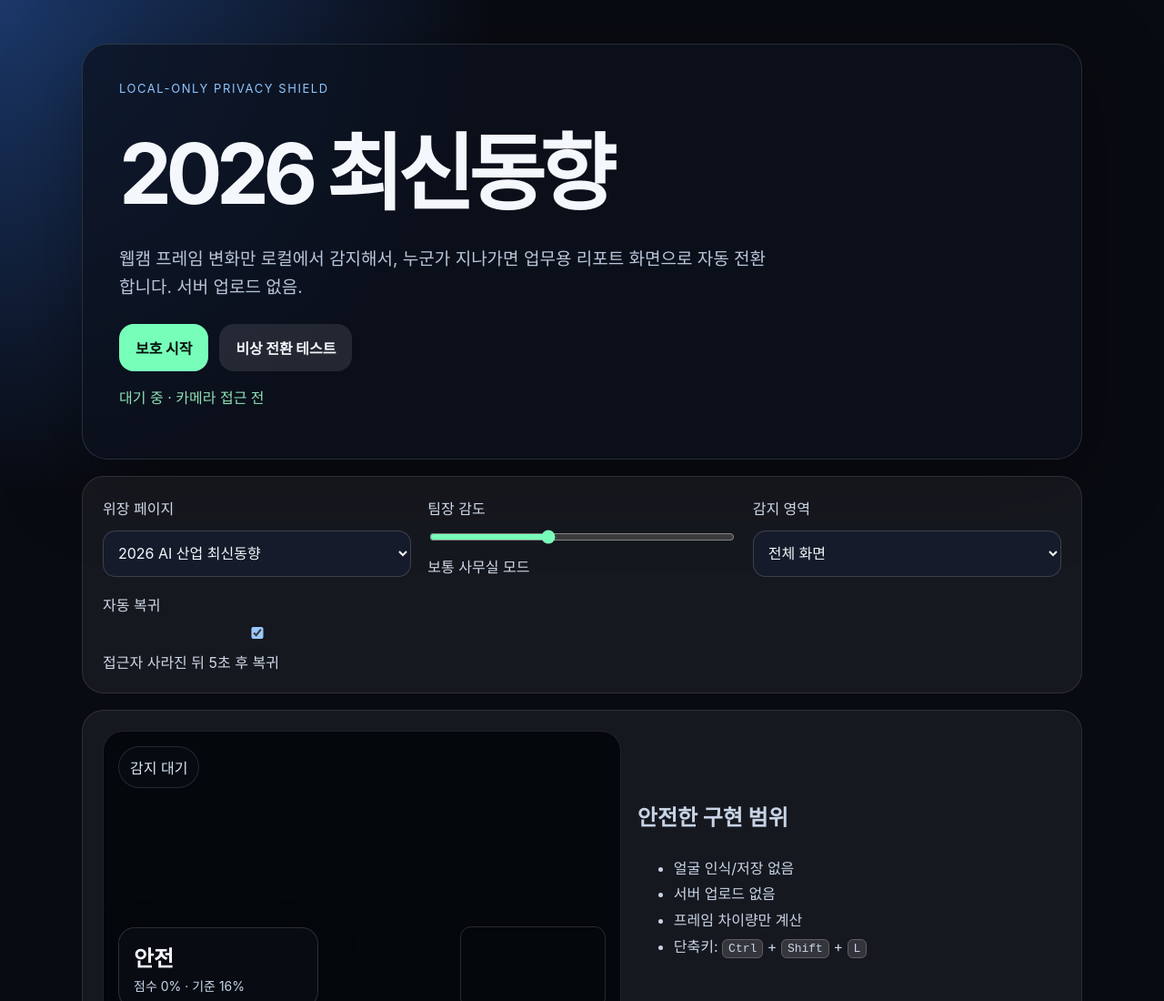
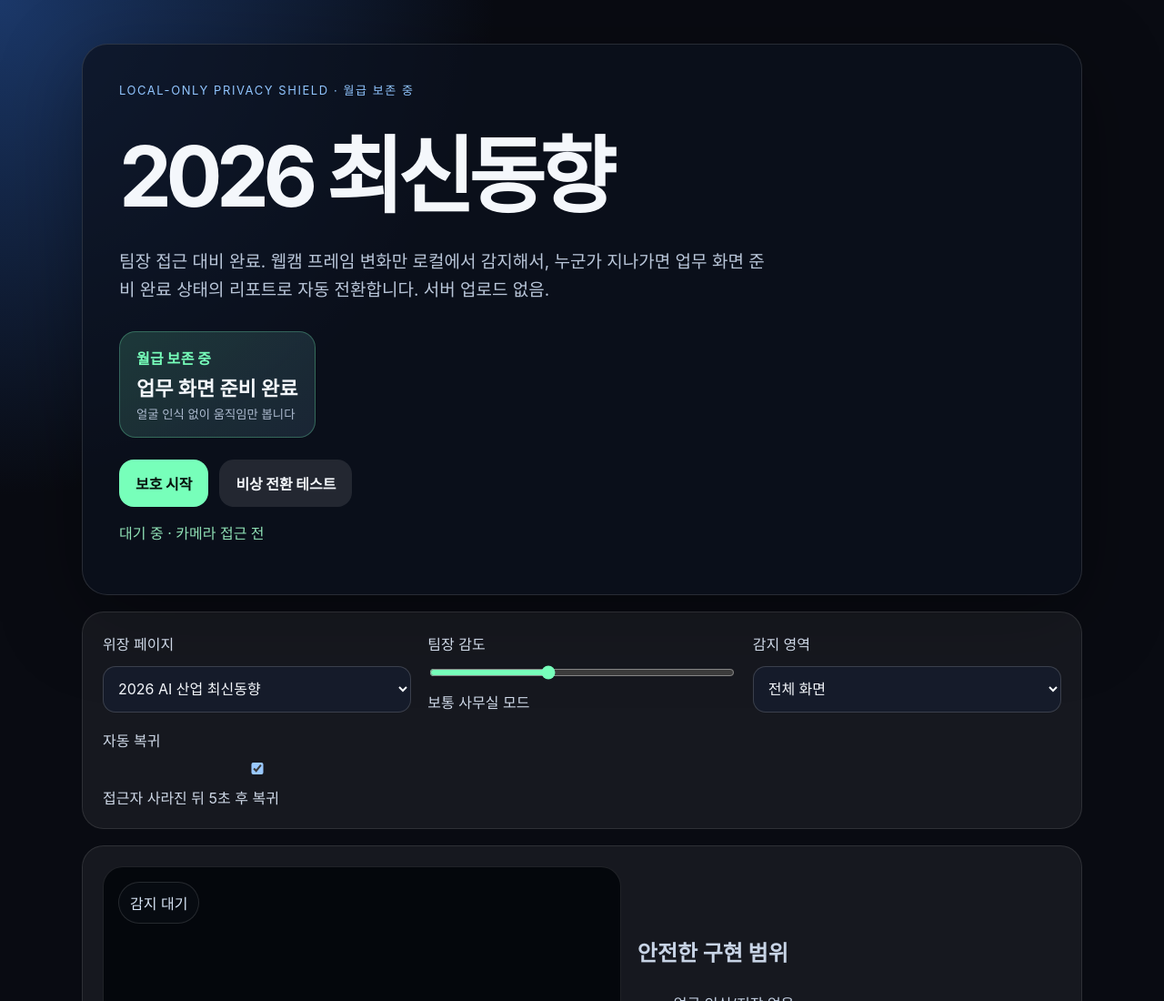
Before and after one commit to 2Eungk/latest-trends-2026, a website: page index.html in a window 1280 px wide. Shown: the top 1100 px of the page at 91% size. Drawn offline with Linux system fonts and the light colour scheme.

Commit message:
feat: sharpen viral landing copy

```diff
--- a/index.html
+++ b/index.html
@@ -9,9 +9,14 @@
   <body>
     <main id="app" class="shell">
       <section class="hero">
-        <p class="eyebrow">Local-only privacy shield</p>
+        <p class="eyebrow">Local-only privacy shield · 월급 보존 중</p>
         <h1>2026 최신동향</h1>
-        <p class="lead">웹캠 프레임 변화만 로컬에서 감지해서, 누군가 지나가면 업무용 리포트 화면으로 자동 전환합니다. 서버 업로드 없음.</p>
+        <p class="lead">팀장 접근 대비 완료. 웹캠 프레임 변화만 로컬에서 감지해서, 누군가 지나가면 업무 화면 준비 완료 상태의 리포트로 자동 전환합니다. 서버 업로드 없음.</p>
+        <div class="hero-status" aria-label="현재 위장 준비 상태">
+          <span>월급 보존 중</span>
+          <strong>업무 화면 준비 완료</strong>
+          <small>얼굴 인식 없이 움직임만 봅니다</small>
+        </div>
         <div class="hero-actions">
           <button id="startButton" class="primary">보호 시작</button>
           <button id="demoButton" class="ghost">비상 전환 테스트</button>
--- a/scripts/check-static-contract.mjs
+++ b/scripts/check-static-contract.mjs
@@ -21,5 +21,8 @@ assert.doesNotMatch(appJs, /\b(fetch|XMLHttpRequest|WebSocket|sendBeacon)\b/, 'a
 assert.doesNotMatch(appJs, /\b(eval|Function)\s*\(/, 'app should not use eval or dynamic Function');
 assert.match(appJs, /getUserMedia/, 'camera access should remain explicit and auditable');
 assert.match(appJs, /coverTemplateHtml/, 'cover templates should remain internally generated');
+assert.match(indexHtml, /월급 보존 중/, 'landing should include the viral salary-preservation hook');
+assert.match(indexHtml, /팀장 접근 대비/, 'landing should make the boss-detection joke obvious');
+assert.match(indexHtml, /업무 화면 준비 완료/, 'landing should communicate cover-screen readiness');
 
 console.log('static contract checks passed');
--- a/styles.css
+++ b/styles.css
@@ -15,6 +15,10 @@ button { border: 0; cursor: pointer; }
 .eyebrow { margin: 0 0 12px; color: #91c5ff; text-transform: uppercase; letter-spacing: .12em; font-size: 13px; }
 h1 { margin: 0; font-size: clamp(44px, 8vw, 92px); letter-spacing: -0.07em; }
 .lead { max-width: 720px; color: #b9c6d9; font-size: 19px; line-height: 1.65; }
+.hero-status { display: inline-grid; gap: 4px; margin-top: 10px; padding: 16px 18px; border-radius: 18px; background: linear-gradient(135deg, rgba(119,255,186,.16), rgba(145,197,255,.12)); border: 1px solid rgba(119,255,186,.28); }
+.hero-status span { color: #77ffba; font-weight: 900; letter-spacing: .02em; }
+.hero-status strong { font-size: 22px; }
+.hero-status small { color: #aebcd1; }
 .hero-actions { display: flex; flex-wrap: wrap; gap: 12px; margin-top: 24px; }
 .primary, .ghost { padding: 14px 18px; border-radius: 16px; font-weight: 800; }
 .primary { background: #77ffba; color: #06110c; }
```
